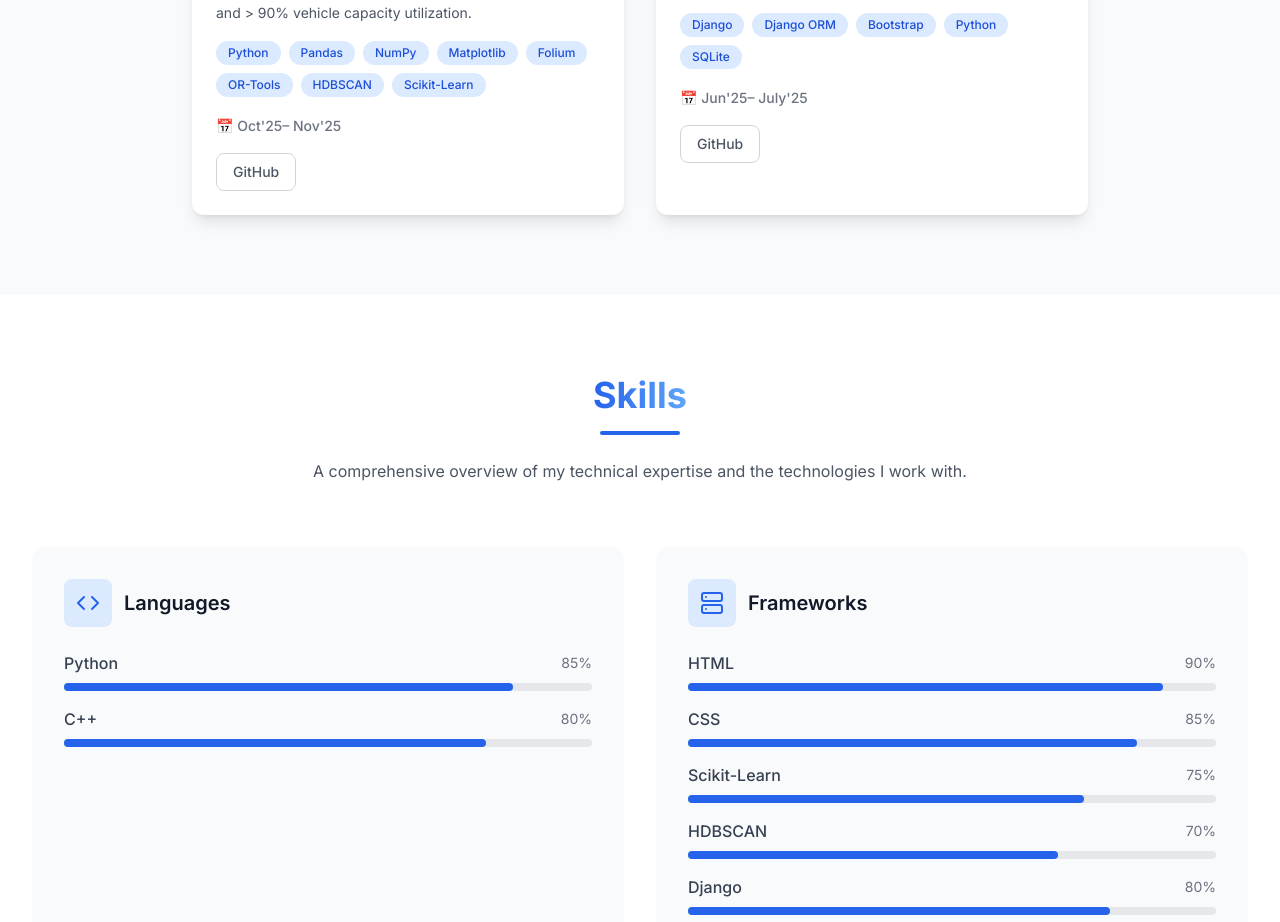
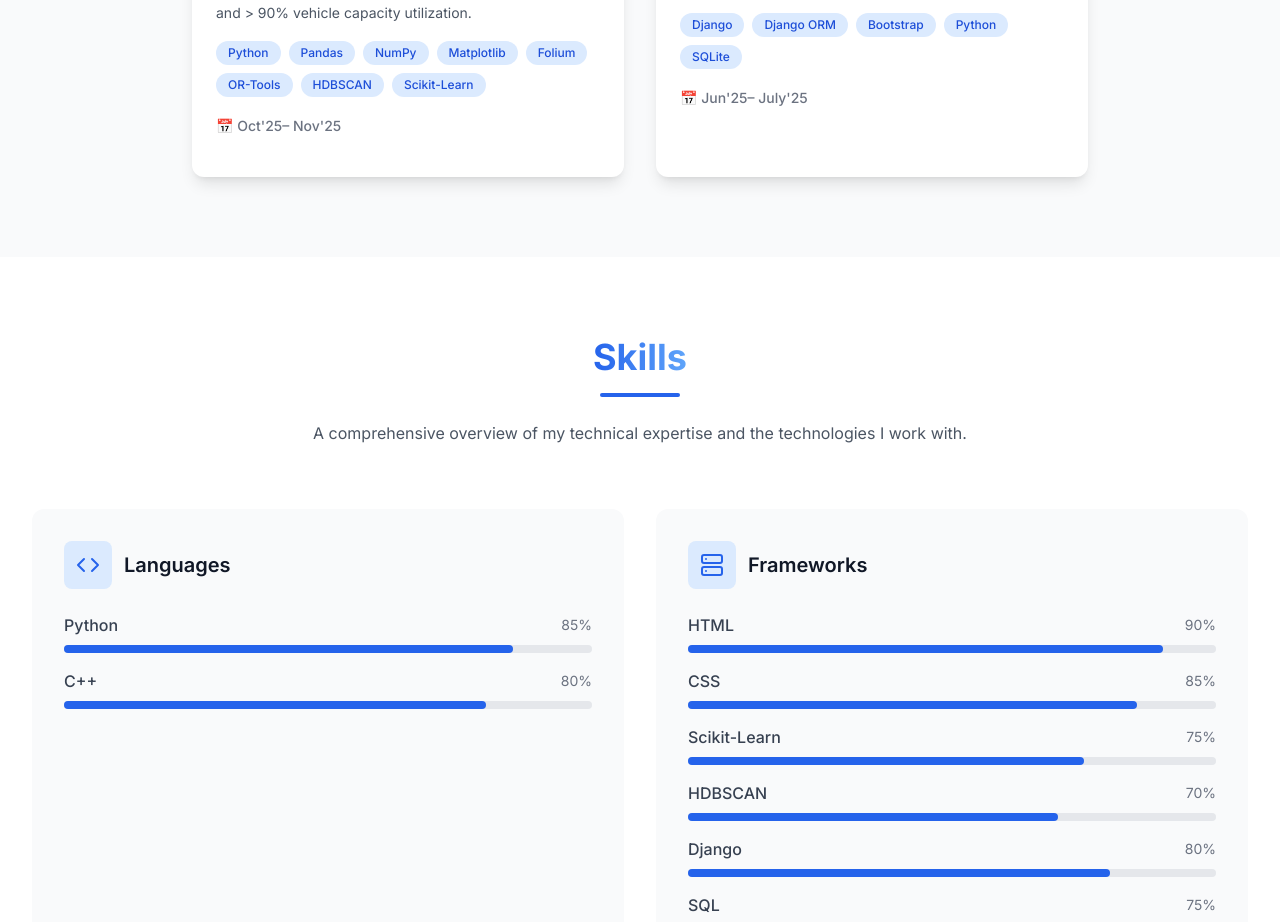
Before and after one commit to AnshRaturi/Portfolio, a React (Vite) app: page / in a window 1280 px wide. Shown: the part 2221-3143 px from the top of the page. Built offline with nearby package versions, Linux system fonts and the light colour scheme.

Commit message:
Remove GitHub buttons from project cards

```diff
--- a/src/components/Projects.tsx
+++ b/src/components/Projects.tsx
@@ -90,19 +90,6 @@ const Projects = () => {
                     </span>
                   </div>
                 )}
-
-                <div className="flex gap-4">
-                  <motion.a
-                    href={project.github}
-                    target="_blank"
-                    rel="noopener noreferrer"
-                    whileHover={{ scale: 1.05 }}
-                    whileTap={{ scale: 0.95 }}
-                    className="px-4 py-2 text-sm font-medium text-gray-600 hover:text-primary-600 border border-gray-300 hover:border-primary-300 rounded-lg transition-colors duration-200"
-                  >
-                    GitHub
-                  </motion.a>
-                </div>
               </div>
             </motion.div>
           ))}
```
